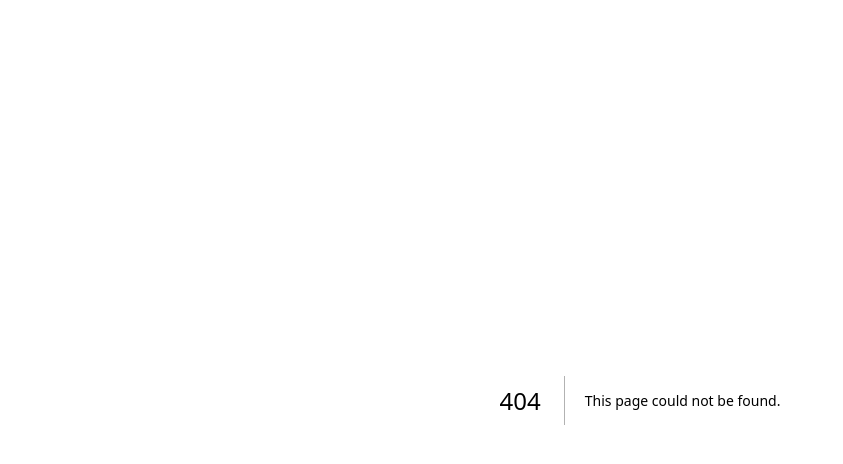
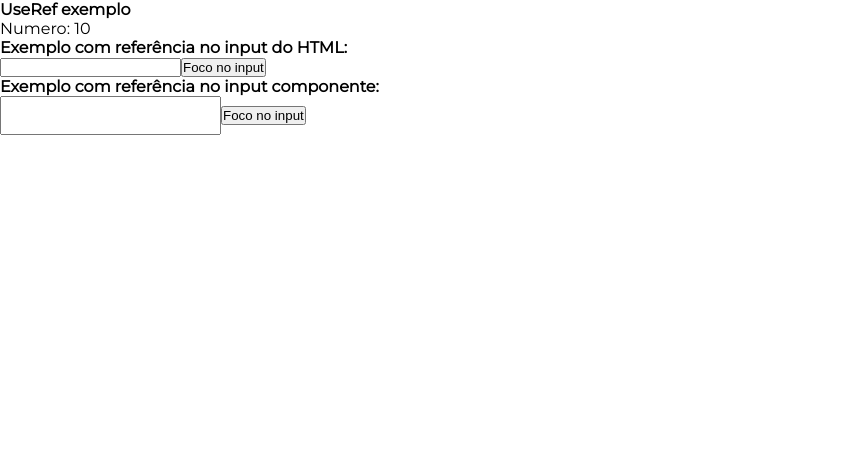
Before and after one commit to costagabriel99/react-revisao, a Next.js app: page /useref in a window 1280 px wide. Before the commit this address had no page. Shown: the top 464 px of the page, without its empty margins (0-843 px from the left). Built offline with nearby package versions, Linux system fonts and the light colour scheme.

Commit message:
Criado Exemplo com useRef

```diff
--- /dev/null
+++ b/pages/useref.jsx
@@ -0,0 +1,29 @@
+import { useRef } from 'react'
+import Input from '../src/components/input/Input'
+
+export default function UseRefPage() {
+  const numero = useRef(10)
+  const inputRef = useRef(null)
+  const componentInputRef = useRef(null)
+
+  const handleButtonFocus = () => inputRef.current.focus()
+
+  return (
+    <>
+      <div>
+        <h4>UseRef exemplo</h4>
+        <p>Numero: {numero.current} </p>
+      </div>
+      <div>
+        <h4>Exemplo com referência no input do HTML:</h4>
+        <input type="text" ref={inputRef} />
+        <button onClick={handleButtonFocus}>Foco no input</button>
+      </div>
+      <div>
+        <h4>Exemplo com referência no input componente:</h4>
+        <Input type="text" ref={componentInputRef} />
+        <button onClick={() => componentInputRef.current.focus()}>Foco no input</button>
+      </div>
+    </>
+  )
+}
--- a/src/components/input/Input.jsx
+++ b/src/components/input/Input.jsx
@@ -1,9 +1,14 @@
+import { forwardRef } from 'react'
 import styled from 'styled-components'
 
 const StyledInput = styled.input`
   padding: 10px 20px;
 `
 
-export default function Input(props) {
-  return <StyledInput {...props} />
-}
+const Input = forwardRef((props, ref) => {
+  return <StyledInput {...props} ref={ref} />
+})
+
+Input.displayName = 'Input'
+
+export default Input
```
